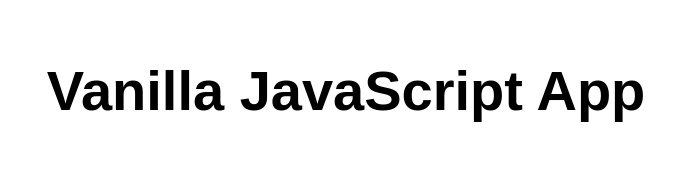
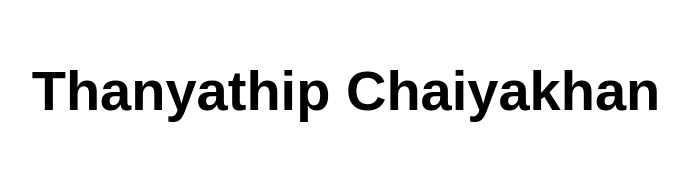
Before and after one commit to thanyathipc/webappkku, a website: page src/index.html in a window 1280 px wide. Shown: the whole page, without its empty margins (294-982 px from the left). Drawn offline with Linux system fonts and the light colour scheme.

Commit message:
Update index.html

```diff
--- a/src/index.html
+++ b/src/index.html
@@ -10,7 +10,7 @@
 
 <body>
   <main>
-    <h1>Vanilla JavaScript App</h1>
+    <h1>Thanyathip Chaiyakhan</h1>
   </main>
 </body>
 
```
